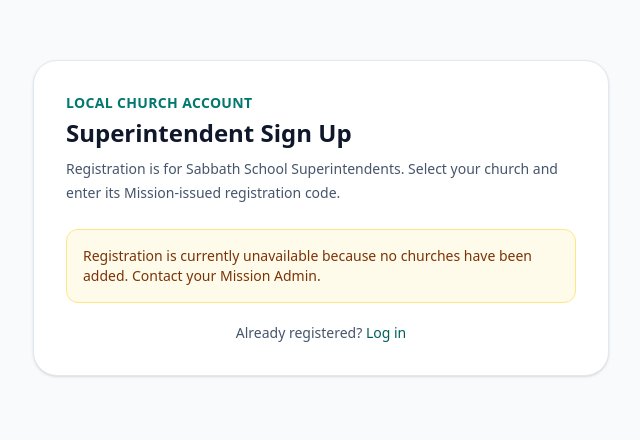
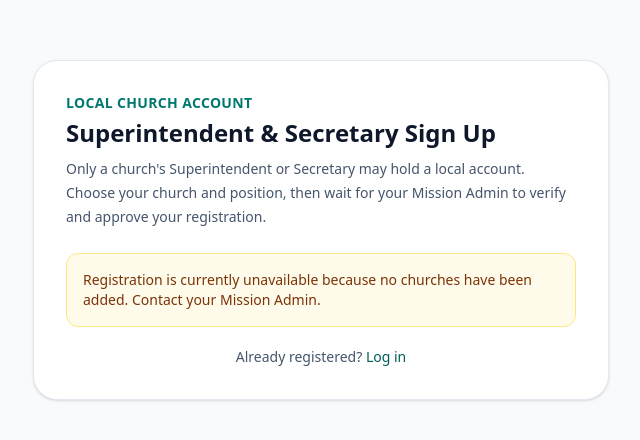
Before and after one commit to bowendell26-svg/CPSS_system, a Flask app: page /register in a window 1280 px wide. Shown: the part 57-497 px from the top of the page, without its empty margins (319-959 px from the left). Run offline with Flask 3, Linux system fonts and the light colour scheme; data that the repository does not hold is empty.

Commit message:
Require Mission Admin approval for local church officer accounts.
Superintendents and Secretaries now request access with their position, and only approved officers can log in, so the Mission Admin can verify each church's officers before granting admin access.

🤖 Generated with Codebuff
Co-Authored-By: Codebuff <noreply@codebuff.com>

```diff
--- a/app.py
+++ b/app.py
@@ -96,6 +96,8 @@ class User(UserMixin, db.Model):
     church_id = db.Column(db.Integer, db.ForeignKey("churches.id"))
     church = db.relationship("Church")
     is_active = db.Column(db.Boolean, default=True)
+    # Superintendent o Secretary; blangko para sa mga lumang account.
+    officer_title = db.Column(db.String(20))
     created_at = db.Column(db.DateTime, default=datetime.utcnow)
     last_login = db.Column(db.DateTime)
 
@@ -568,6 +570,9 @@ def setup():
     return render_template("setup.html", form=form)
 
 
+OFFICER_TITLES = ("Superintendent", "Secretary")
+
+
 @app.route("/register", methods=["GET", "POST"])
 def register():
     churches = Church.query.order_by(Church.district, Church.name).all()
@@ -576,6 +581,7 @@ def register():
         "username": "",
         "email": "",
         "church_id": "",
+        "officer_title": "",
     }
 
     if request.method == "POST":
@@ -584,6 +590,7 @@ def register():
         email = request.form.get("email", "").strip().lower()
         church_id = request.form.get("church_id", type=int)
         code = request.form.get("registration_code", "").strip()
+        officer_title = request.form.get("officer_title", "").strip()
         password = request.form.get("password", "")
         confirm = request.form.get("confirm", "")
         form = {
@@ -591,12 +598,15 @@ def register():
             "username": username,
             "email": email,
             "church_id": str(church_id or ""),
+            "officer_title": officer_title,
         }
         church = db.session.get(Church, church_id) if church_id else None
 
         error = None
         if not full_name or len(full_name) > 100:
             error = "Enter a full name of 1 to 100 characters."
+        elif officer_title not in OFFICER_TITLES:
+            error = "Choose whether you are the Superintendent or the Secretary."
         elif len(username) < 3 or len(username) > 50:
             error = "Username must be between 3 and 50 characters."
         elif User.query.filter_by(username=username).first():
@@ -617,6 +627,8 @@ def register():
         if error:
             flash(error, "error")
         else:
+            # Bagong account: hindi pa makaka-login hangga't hindi ito
+            # na-a-approve ng Mission Admin bilang tunay na officer.
             user = User(
                 username=username,
                 full_name=full_name,
@@ -624,14 +636,25 @@ def register():
                 password_hash=generate_password_hash(password),
                 role="church_admin",
                 church_id=church.id,
-                is_active=True,
+                officer_title=officer_title,
+                is_active=False,
             )
             db.session.add(user)
             db.session.commit()
-            flash("Superintendent account created. Please log in.", "success")
+            flash(
+                f"Registration submitted as {church.name}'s {officer_title}. "
+                "A Mission Admin will verify your position and approve your account "
+                "before you can log in.",
+                "success",
+            )
             return redirect(url_for("login"))
 
-    return render_template("register.html", churches=churches, form=form)
+    return render_template(
+        "register.html",
+        churches=churches,
+        form=form,
+        officer_titles=OFFICER_TITLES,
+    )
 
 
 @app.route("/login", methods=["GET", "POST"])
@@ -659,7 +682,18 @@ def login():
                 return redirect(next_url)
             return redirect(url_for("dashboard"))
 
-        flash("Invalid username or password.", "error")
+        elif (
+            user
+            and not user.is_active
+            and check_password_hash(user.password_hash, password)
+        ):
+            flash(
+                "Your registration is waiting for Mission Admin approval. "
+                "Please log in once your account has been approved.",
+                "info",
+            )
+        else:
+            flash("Invalid username or password.", "error")
 
     return render_template("login.html", next_url=next_url)
 
@@ -794,6 +828,15 @@ def admins():
         email = request.form.get("email", "").strip().lower()
         password = request.form.get("password", "")
         confirm = request.form.get("confirm", "")
+
+        # Blangko ang username/password: awtomatikong gumawa ng mga ito.
+        if full_name and not username:
+            username = generate_username(full_name, "missionadmin")
+        generated_password = None
+        if not password:
+            generated_password = generate_password()
+            password = generated_password
+            confirm = generated_password
         form = {"full_name": full_name, "username": username, "email": email}
 
         error = None
@@ -825,7 +868,15 @@ def admins():
             )
             db.session.add(admin)
             db.session.commit()
-            flash("Mission Admin account created.", "success")
+            if generated_password:
+                flash(
+                    f"Mission Admin account created. Username: {admin.username} · "
+                    f"Temporary password: {generated_password} — share it with the admin "
+                    "and ask them to change it after logging in.",
+                    "success",
+                )
+            else:
+                flash("Mission Admin account created.", "success")
             return redirect(url_for("admins"))
 
     admin_list = User.query.filter_by(
@@ -861,6 +912,39 @@ def delete_admin(admin_id):
     return redirect(url_for("admins"))
 
 
+def _code_token(value, length=4):
+    """Maikling uppercase na bahagi ng code, mula sa pangalan (A-Z at 0-9 lang)."""
+    token = "".join(ch for ch in value.upper() if ch.isalnum())
+    return token[:length] or "CH"
+
+
+def generate_church_code(district, name):
+    """Awtomatikong gumagawa ng natatanging registration code mula sa district at church name."""
+    prefix = f"{_code_token(district, 4)}-{_code_token(name, 4)}"
+    while True:
+        candidate = f"{prefix}-{secrets.token_hex(2).upper()}"
+        exists = Church.query.filter(
+            db.func.lower(Church.registration_code) == candidate.lower()
+        ).first()
+        if not exists:
+            return candidate
+
+
+def generate_username(full_name, fallback="admin"):
+    """Awtomatikong gumagawa ng natatanging username mula sa full name."""
+    base = "".join(ch for ch in full_name.lower() if ch.isalnum()) or fallback
+    base = base[:20]
+    while True:
+        candidate = f"{base}{secrets.randbelow(900) + 100}"
+        if not User.query.filter_by(username=candidate).first():
+            return candidate
+
+
+def generate_password():
+    """Ligtas na pansamantalang password (12 characters)."""
+    return secrets.token_urlsafe(9)
+
+
 def validate_church_form(church_id=None):
     name = " ".join(request.form.get("name", "").split())
     district = " ".join(request.form.get("district", "").split())
@@ -871,14 +955,30 @@ def validate_church_form(church_id=None):
         error = "Church names must be between 1 and 120 characters."
     elif not district or len(district) > 100:
         error = "District names must be between 1 and 100 characters."
-    elif not code or len(code) > 100:
-        error = "Registration codes must be between 1 and 100 characters."
-    elif Church.query.filter(
+    elif len(code) > 100:
+        error = "Registration codes must be 100 characters or fewer."
+    elif code and Church.query.filter(
         db.func.lower(Church.registration_code) == code.lower(),
         Church.id != (church_id or -1),
     ).first():
         error = "That registration code is already assigned to a church."
+    elif not code:
+        # Blangko ang code: awtomatikong gumawa mula sa district at church name.
+        code = generate_church_code(district, name)
     return name, district, code, error
+
+
+def officers_by_church():
+    """Nakatalang Superintendent at Secretary ng bawat church, kasama ang pending."""
+    officers = {}
+    records = (
+        User.query.filter(User.role == "church_admin", User.church_id.isnot(None))
+        .order_by(User.officer_title, User.full_name, User.id)
+        .all()
+    )
+    for officer in records:
+        officers.setdefault(officer.church_id, []).append(officer)
+    return officers
 
 
 @app.route("/churches", methods=["GET", "POST"])
@@ -902,7 +1002,11 @@ def churches():
             return redirect(url_for("churches"))
 
     all_churches = Church.query.order_by(Church.district, Church.name).all()
-    return render_template("churches.html", churches=all_churches)
+    return render_template(
+        "churches.html",
+        churches=all_churches,
+        church_officers=officers_by_church(),
+    )
 
 
 @app.route("/churches/<int:church_id>/edit", methods=["GET", "POST"])
@@ -924,6 +1028,7 @@ def edit_church(church_id):
         "churches.html",
         churches=Church.query.order_by(Church.district, Church.name).all(),
         editing=church,
+        church_officers=officers_by_church(),
     )
 
 
@@ -958,6 +1063,41 @@ def delete_church(church_id):
     db.session.commit()
     flash(f"{church_name} and its local data were deleted.", "success")
     return redirect(url_for("churches"))
+
+
+@app.route("/registrations/<int:user_id>/approve", methods=["POST"])
+@mission_admin_required
+def approve_registration(user_id):
+    user = db.get_or_404(User, user_id)
+    if user.role != "church_admin" or not user.church_id:
+        flash("That account is not a local church registration.", "error")
+    elif user.is_active:
+        flash("That account is already approved.", "info")
+    else:
+        user.is_active = True
+        db.session.commit()
+        flash(
+            f"{user.full_name} ({user.officer_title or 'Church Admin'}, "
+            f"{user.church.name}) can now log in.",
+            "success",
+        )
+    return redirect(url_for("dashboard"))
+
+
+@app.route("/registrations/<int:user_id>/reject", methods=["POST"])
+@mission_admin_required
+def reject_registration(user_id):
+    user = db.get_or_404(User, user_id)
+    if user.role != "church_admin" or not user.church_id:
+        flash("That account is not a local church registration.", "error")
+    elif user.is_active:
+        flash("Approved church accounts cannot be rejected here.", "error")
+    else:
+        full_name = user.full_name
+        db.session.delete(user)
+        db.session.commit()
+        flash(f"Registration of {full_name} was rejected and removed.", "success")
+    return redirect(url_for("dashboard"))
 
 
 @app.route("/announcements", methods=["POST"])
@@ -1069,9 +1209,15 @@ def dashboard():
                     if church.id in scheduled_church_ids
                 },
             })
+        pending_registrations = (
+            User.query.filter_by(role="church_admin", is_active=False)
+            .order_by(User.created_at, User.id)
+            .all()
+        )
         return render_template(
             "mission_dashboard.html",
             churches=all_churches,
+            pending_registrations=pending_registrations,
             districts=sorted({church.district for church in all_churches}),
             district_filter=district,
             church_filter=church_id,
@@ -2072,7 +2218,10 @@ def _ensure_scoped_unique_constraint(table_name, old_columns, new_constraint, ne
 
 def migrate_tenant_schema():
     column_additions = {
-        "users": {"church_id": "INTEGER REFERENCES churches(id)"},
+        "users": {
+            "church_id": "INTEGER REFERENCES churches(id)",
+            "officer_title": "VARCHAR(20)",
+        },
         "members": {"church_id": "INTEGER REFERENCES churches(id)"},
         "songs": {"church_id": "INTEGER REFERENCES churches(id)"},
         "program_types": {
--- a/templates/register.html
+++ b/templates/register.html
@@ -1,13 +1,13 @@
 {% extends "base.html" %}
 
-{% block title %}Superintendent Sign Up · Church Program{% endblock %}
+{% block title %}Superintendent &amp; Secretary Sign Up · Church Program{% endblock %}
 
 {% block content %}
 <section class="mx-auto mt-8 max-w-xl rounded-3xl border border-slate-200 bg-white p-6 shadow-sm sm:p-8">
     <div>
         <p class="text-sm font-semibold tracking-wide text-teal-700">LOCAL CHURCH ACCOUNT</p>
-        <h1 class="mt-1 text-2xl font-semibold text-slate-900">Superintendent Sign Up</h1>
-        <p class="mt-2 text-sm leading-6 text-slate-600">Registration is for Sabbath School Superintendents. Select your church and enter its Mission-issued registration code.</p>
+        <h1 class="mt-1 text-2xl font-semibold text-slate-900">Superintendent &amp; Secretary Sign Up</h1>
+        <p class="mt-2 text-sm leading-6 text-slate-600">Only a church's Superintendent or Secretary may hold a local account. Choose your church and position, then wait for your Mission Admin to verify and approve your registration.</p>
     </div>
     {% if not churches %}
     <div class="mt-6 rounded-xl border border-amber-200 bg-amber-50 p-4 text-sm text-amber-900">Registration is currently unavailable because no churches have been added. Contact your Mission Admin.</div>
@@ -35,6 +35,15 @@
             </select>
         </div>
         <div>
+            <label for="officer_title" class="block text-sm font-medium text-slate-700">Your position</label>
+            <select id="officer_title" name="officer_title" required class="mt-1 w-full rounded-lg border border-slate-300 bg-white px-3 py-2.5 text-sm focus:border-teal-600 focus:outline-2 focus:outline-teal-600">
+                <option value="">Select your position</option>
+                {% for title in officer_titles %}
+                <option value="{{ title }}" {% if form.officer_title == title %}selected{% endif %}>{{ title }}</option>
+                {% endfor %}
+            </select>
+        </div>
+        <div>
             <label for="registration_code" class="block text-sm font-medium text-slate-700">Church registration code</label>
             <input id="registration_code" name="registration_code" required maxlength="100" autocomplete="off" class="mt-1 w-full rounded-lg border border-slate-300 px-3 py-2.5 text-sm focus:border-teal-600 focus:outline-2 focus:outline-teal-600">
         </div>
@@ -48,7 +57,8 @@
                 <input id="confirm" name="confirm" type="password" required minlength="8" autocomplete="new-password" class="mt-1 w-full rounded-lg border border-slate-300 px-3 py-2.5 text-sm focus:border-teal-600 focus:outline-2 focus:outline-teal-600">
             </div>
         </div>
-        <button type="submit" class="w-full rounded-xl bg-teal-800 px-4 py-3 text-sm font-semibold text-white hover:bg-teal-900 focus-visible:outline-2 focus-visible:outline-offset-2 focus-visible:outline-teal-800">Create Superintendent account</button>
+        <p class="text-xs leading-5 text-slate-500">Your account stays pending until a Mission Admin confirms that you are really this church's Superintendent or Secretary.</p>
+        <button type="submit" class="w-full rounded-xl bg-teal-800 px-4 py-3 text-sm font-semibold text-white hover:bg-teal-900 focus-visible:outline-2 focus-visible:outline-offset-2 focus-visible:outline-teal-800">Submit registration for approval</button>
     </form>
     {% endif %}
     <p class="mt-5 text-center text-sm text-slate-600">Already registered? <a href="{{ url_for('login') }}" class="font-medium text-teal-800 hover:underline">Log in</a></p>
```
Also changed, not shown: templates/admins.html (+5 -4 lines), templates/churches.html (+20 -4 lines), templates/mission_dashboard.html (+35 -0 lines).
